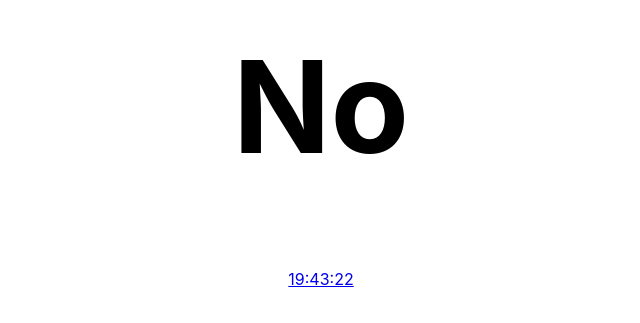
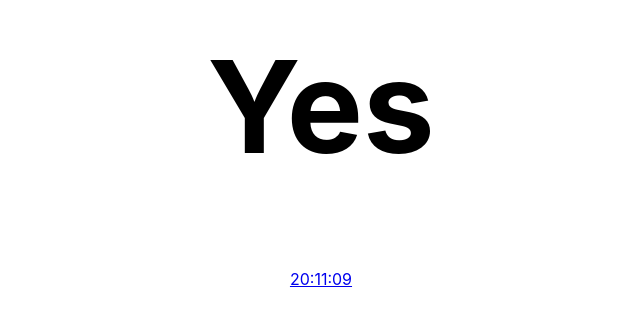
Before and after one commit to Tankenstein/ispepitohome, a plain HTML site: page index.html in a window 1280 px wide. Shown: the part 241-564 px from the top of the page, without its empty margins (319-959 px from the left). Drawn offline with Linux system fonts and the light colour scheme.

Commit message:
Deploying to gh-pages from @ Tankenstein/ispepitohome@5fcd24c32e06de46b257158580a6d7e870b1dd62 🚀

```diff
--- a/index.html
+++ b/index.html
@@ -4,7 +4,7 @@
     <meta charset="utf-8" />
     <meta name="viewport" content="width=device-width, initial-scale=1" />
 
-    <title>Pepito is out</title>
+    <title>Pepito is home</title>
     <meta name="description" content="Find out if Pepito the cat is home or not" />
     <meta name="author" content="https://twitter.com/UTammet" />
 
@@ -37,8 +37,8 @@
   </head>
   <body>
     <div>
-      <h1>No</h1>
-      <a href="https://twitter.com/PepitoTheCat/status/1598387295358533633">19:43:22</a>
+      <h1>Yes</h1>
+      <a href="https://twitter.com/PepitoTheCat/status/1598394290429992960">20:11:09</a>
     </div>
   </body>
 </html>
```
